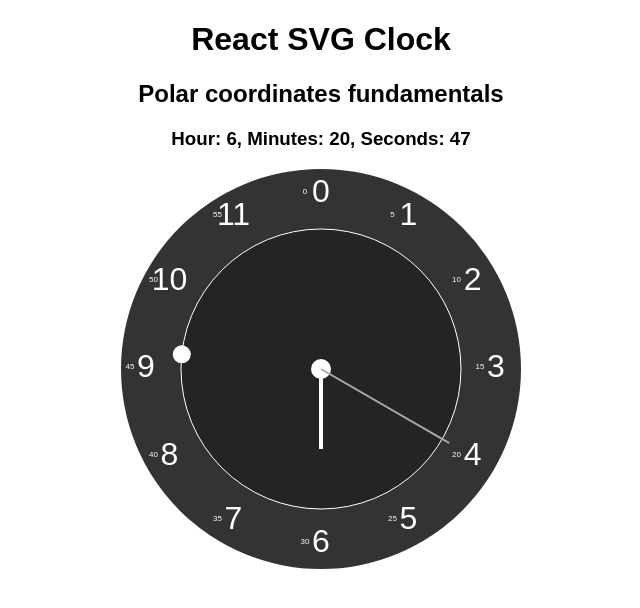
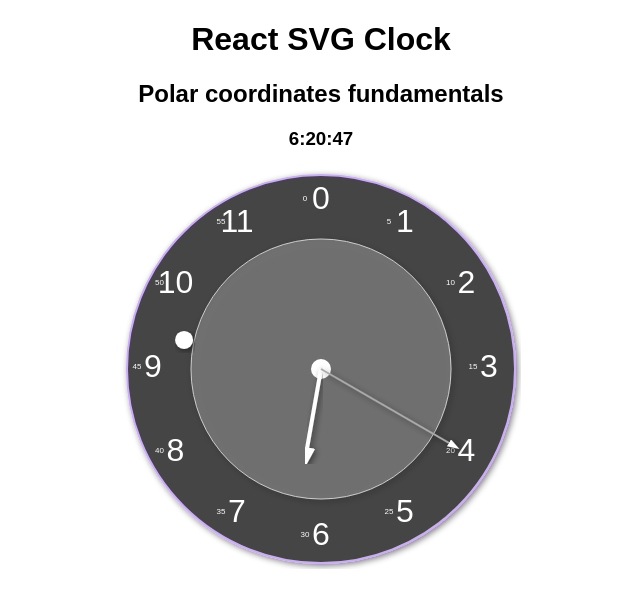
Before and after one commit to dejavu1987/react-svg-clock, a React (Create React App) app: page / in a window 1280 px wide. Shown: the top 608 px of the page, without its empty margins (319-959 px from the left). Built offline with nearby package versions, Linux system fonts and the light colour scheme.

Commit message:
Clean up and cosmetic

```diff
--- a/src/Clock.tsx
+++ b/src/Clock.tsx
@@ -30,10 +30,6 @@ export default function Clock() {
   const [min, setMin] = useState<number>(0);
   const [sec, setSec] = useState<number>(0);
 
-  const [hourAngle, setHourAngle] = useState<number>(0);
-  const [minAngle, setMinAngle] = useState<number>(0);
-  const [secAngle, setSecAngle] = useState<number>(0);
-
   const [hourPt, setHourPt] = useState<coord>();
   const [minPt, setMinPt] = useState<coord>();
   const [secPt, setSecPt] = useState<coord>();
@@ -42,20 +38,17 @@ export default function Clock() {
     const now = new Date();
 
     const m = now.getMinutes();
-    const h = now.getHours();
+    let h = now.getHours();
+    h = h > 11 ? h - 12 : h;
     const s = now.getSeconds();
 
-    setHour(h > 11 ? h - 12 : h);
+    setHour(h);
     setMin(m);
     setSec(s);
 
-    setHourAngle(getAngleFromRatio(h / 12));
-    setMinAngle(getAngleFromRatio(m / 60));
-    setSecAngle(getAngleFromRatio(s / 60));
-
-    setHourPt(polarToCartesian(hourR, hourAngle));
-    setMinPt(polarToCartesian(minR, minAngle));
-    setSecPt(polarToCartesian(secR, secAngle));
+    setHourPt(polarToCartesian(hourR, getAngleFromRatio((h + m / 60) / 12)));
+    setMinPt(polarToCartesian(minR, getAngleFromRatio(m / 60)));
+    setSecPt(polarToCartesian(secR, getAngleFromRatio(s / 60)));
 
   }, 1000);
 
@@ -67,21 +60,48 @@ export default function Clock() {
         Polar coordinates fundamentals
       </h2>
       <h3>
-        Hour: {hour}, Minutes: {min}, Seconds: {sec}
+        {hour}:{min}:{sec}
       </h3>
       <svg width={BASE_DIMENSION} height={BASE_DIMENSION}>
+        <defs>
+          <marker
+            id="head"
+            orient="auto"
+            markerWidth="6"
+            markerHeight="6"
+            refX="0.1"
+            refY="2"
+          >
+            <path d="M0,0 V4 L6,2 Z" fill="white" />
+          </marker>
+        </defs>
+        <filter id="dropshadow" height="130%">
+          <feGaussianBlur in="SourceAlpha" stdDeviation="3"/>
+          <feOffset dx="2" dy="2" result="offsetblur"/>
+          <feComponentTransfer>
+            <feFuncA type="linear" slope="0.5"/>
+          </feComponentTransfer>
+          <feMerge>
+            <feMergeNode/>
+            <feMergeNode in="SourceGraphic"/>
+          </feMerge>
+        </filter>
         <circle
-          r={RADIUS}
+          r={RADIUS-6}
           cx={RADIUS}
           cy={RADIUS}
-          fill="#333"
+          fill="#444"
+          stroke="#caf"
+          style={{filter:`url(#dropshadow)`}}
+          strokeWidth="2"
         ></circle>
         <circle
-          r={(RADIUS) * 0.7}
+          r={(RADIUS) * 0.65}
           cx={RADIUS}
           cy={RADIUS}
-          fill="rgba(0,0,0,0.3)"
-          stroke="white"
+          fill="rgba(255,255,255,0.2)"
+          stroke="#ccc"
+          style={{filter:`url(#dropshadow)`}}
         ></circle>
         <circle
           r={10}
@@ -91,7 +111,7 @@ export default function Clock() {
         ></circle>
         {new Array(12).fill("").map((d, i) => {
           const numPos = polarToCartesian(
-            RADIUS - 25,
+            RADIUS - 32,
             getAngleFromRatio(i / 12)
           );
           return (
@@ -128,6 +148,7 @@ export default function Clock() {
             y2={hourPt.y}
             stroke-width={4}
             markerEnd="url(#head)"
+            style={{filter:`url(#dropshadow)`}}
           ></line>
         )}
         {minPt && (
@@ -139,10 +160,13 @@ export default function Clock() {
             y2={minPt.y}
             stroke-width={2}
             markerEnd="url(#head)"
+            style={{filter:`url(#dropshadow)`}}
           ></line>
         )}
         {secPt && (
-          <circle r={9} fill="white" cx={secPt.x} cy={secPt.y}></circle>
+          <circle r={9} fill="white" cx={secPt.x} cy={secPt.y}
+          style={{filter:`url(#dropshadow)`}}
+          ></circle>
         )}
       </svg>
     </div>
--- a/src/styles.css
+++ b/src/styles.css
@@ -2,3 +2,9 @@
   font-family: sans-serif;
   text-align: center;
 }
+
+circle {
+  -moz-box-shadow: -5px -5px 5px #fff;
+  -webkit-box-shadow: -5px -5px 5px #fff;
+  box-shadow: -5px -5px 5px #fff;
+}
```
